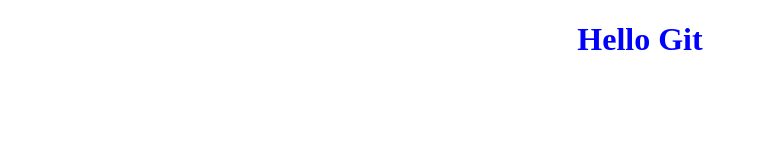
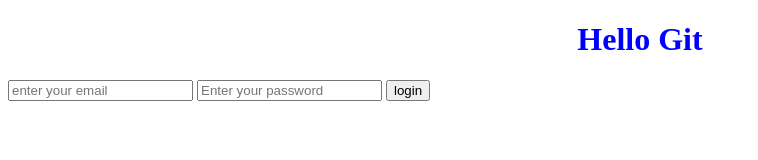
Before and after one commit to happygirl94/happy-girl-app, a plain HTML site: page index.html in a window 1280 px wide. Shown: the whole page, without its empty margins (0-758 px from the left). Drawn offline with Linux system fonts and the light colour scheme.

Commit message:
added login form

```diff
--- a/index.html
+++ b/index.html
@@ -8,6 +8,11 @@
   </head>
   <body>
     <h1>Hello Git</h1>
+    <form>
+      <input type="email" placeholder="enter your email" />
+      <input type="password" placeholder="Enter your password" />
+      <input type="submit" value="login" />
+    </form>
     <script src="script.js"></script>
   </body>
 </html>
```
